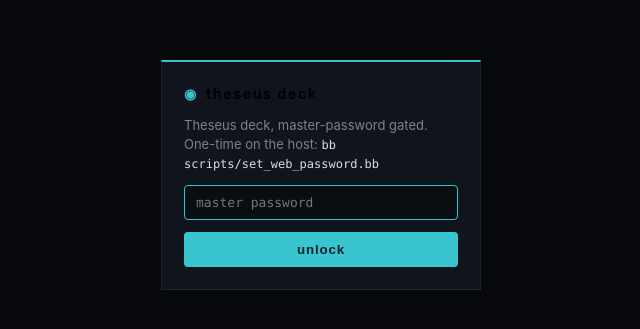
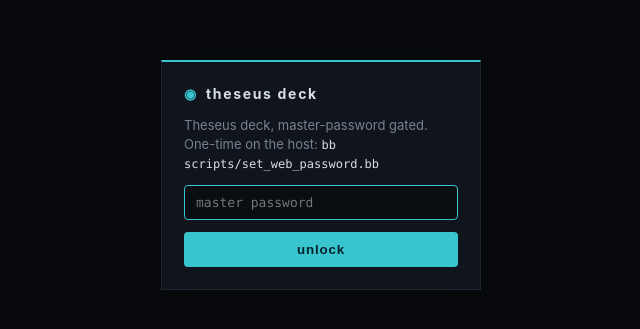
Before and after one commit to moneyacademyKE/theseus, a plain HTML site: page web/index.html in a window 1280 px wide. Shown: the part 225-554 px from the top of the page, without its empty margins (319-959 px from the left). Drawn offline with Linux system fonts and the light colour scheme.

Commit message:
web deck: fix login dialog contrast (bk-0d67)

```diff
--- a/web/css/login.css
+++ b/web/css/login.css
@@ -6,6 +6,9 @@
   /* deck.css's universal reset zeroes margin, which kills the UA's
      dialog:centering — restate it: fixed, inset 0, margin auto,
      fit-content = centered both axes. */
+  /* Native dialogs live outside the body's inherited foreground; the
+     browser otherwise defaults their text to black on the dark card. */
+  color: var(--text);
   position: fixed;
   inset: 0;
   width: fit-content;
```
Also changed, not shown: 1 other file.
